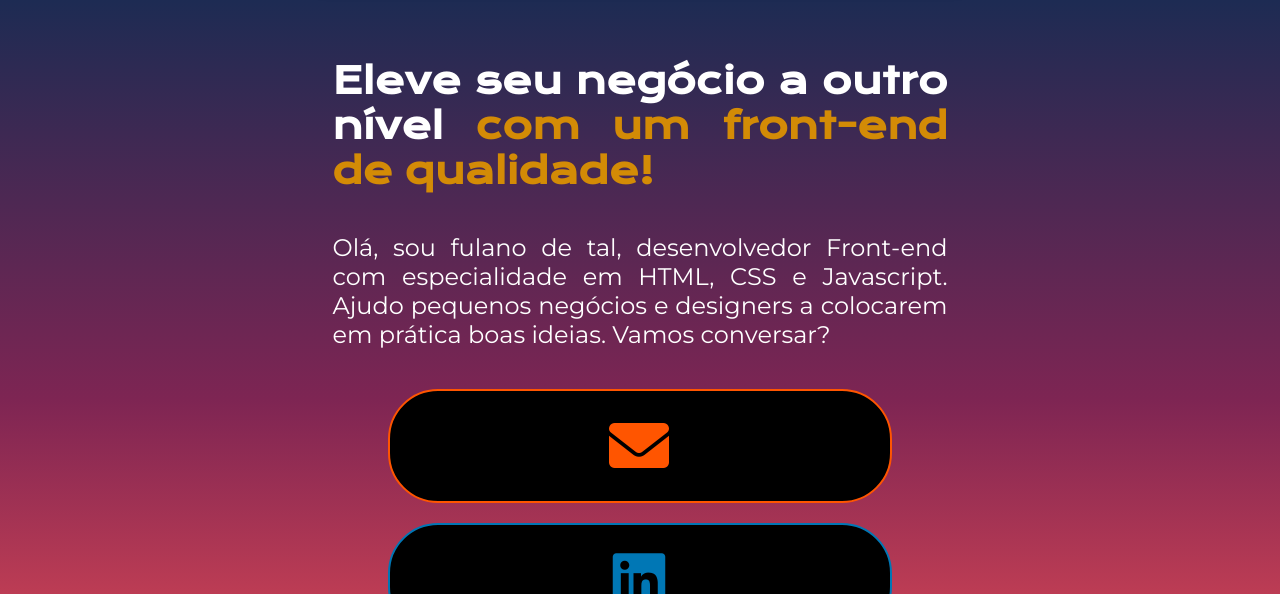
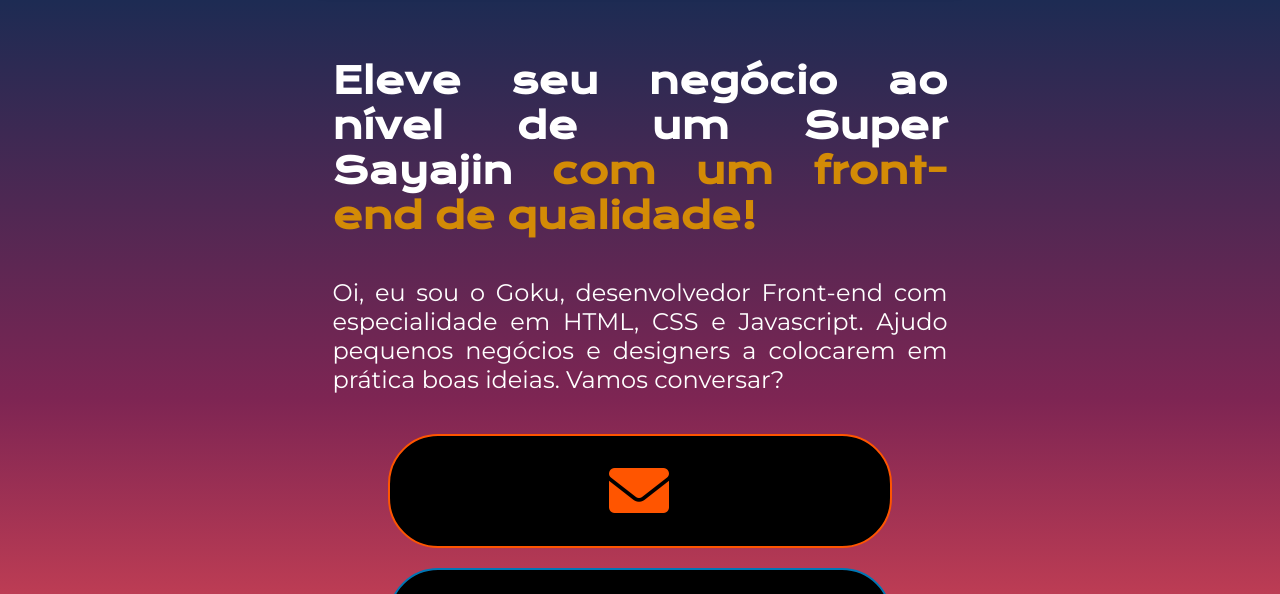
Before and after one commit to marcelocsn/Dbz.porfolio, a plain HTML site: page DBZportfolio/index.html in a window 1280 px wide. Shown: the part 800-1394 px from the top of the page. Drawn offline with nearby package versions, Linux system fonts and the light colour scheme.

Commit message:
Add files via upload

```diff
--- a/DBZportfolio/index.html
+++ b/DBZportfolio/index.html
@@ -12,10 +12,10 @@
         <main class="conteudo">
             <section class="apresentacao-conteudo">
                 <h1 class="apresentacao-conteudo-titulo">
-                    Eleve seu negócio a outro nível <strong class="titulo-destaque">com um front-end de qualidade!</strong>
+                    Eleve seu negócio ao nível de um Super Sayajin <strong class="titulo-destaque">com um front-end de qualidade!</strong>
                 </h1>
 
-                <p class="apresentacao-conteudo-paragrafo">Olá, sou fulano de tal, desenvolvedor Front-end com especialidade em HTML, CSS e Javascript. Ajudo pequenos negócios e designers a colocarem em prática boas ideias. Vamos conversar?</p>
+                <p class="apresentacao-conteudo-paragrafo">Oi, eu sou o Goku, desenvolvedor Front-end com especialidade em HTML, CSS e Javascript. Ajudo pequenos negócios e designers a colocarem em prática boas ideias. Vamos conversar?</p>
 
                 <div class="apresentacao-links">
 
```
